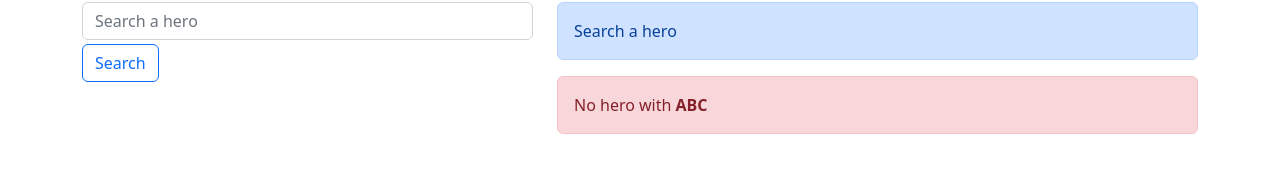
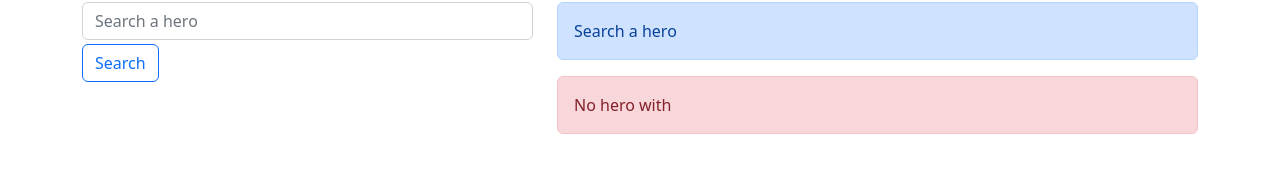
Before and after one commit to adrivegas/HeroesApp-SPA, a React (Vite) app: page /search in a window 1280 px wide. Shown: the part 199-372 px from the top of the page. Built offline with nearby package versions, Linux system fonts and the light colour scheme.

Commit message:
Se obtiene la navegación usando useNavigate, se obtiene la información de dónde nos encontramos con useLocation, se instala queryString para obtener los queryparams

```diff
--- a/package.json
+++ b/package.json
@@ -9,6 +9,7 @@
     "preview": "vite preview"
   },
   "dependencies": {
+    "query-string": "^7.1.1",
     "react": "^18.2.0",
     "react-dom": "^18.2.0",
     "react-router-dom": "^6.3.0"
--- a/src/heroes/pages/SearchPage.jsx
+++ b/src/heroes/pages/SearchPage.jsx
@@ -1,7 +1,15 @@
+import { useLocation, useNavigate } from "react-router-dom";
+import queryString from 'query-string';
+
 import { useForm } from "../../hooks/useForm";
 import { HeroCard } from "../components/HeroCard";
 
 export const SearchPage = () => {
+
+  const navigate = useNavigate();
+  const location = useLocation();
+
+  const { q = '' } = queryString.parse( location.search );
 
   const { searchText, onInputChange } = useForm({
     searchText: '',
@@ -11,6 +19,7 @@
     event.preventDefault();
     if ( searchText.trim().length <= 1 ) return;
     console.log({searchText});
+    navigate(`?q=${ searchText }`);
   }
 
   return (
@@ -47,7 +56,7 @@
             Search a hero
           </div>
           <div className="alert alert-danger">
-            No hero with <b>ABC</b>
+            No hero with <b>{q}</b>
           </div>
 
         </div>
```
Also changed, not shown: 1 other file (tests, documents, lock files or other folders).
